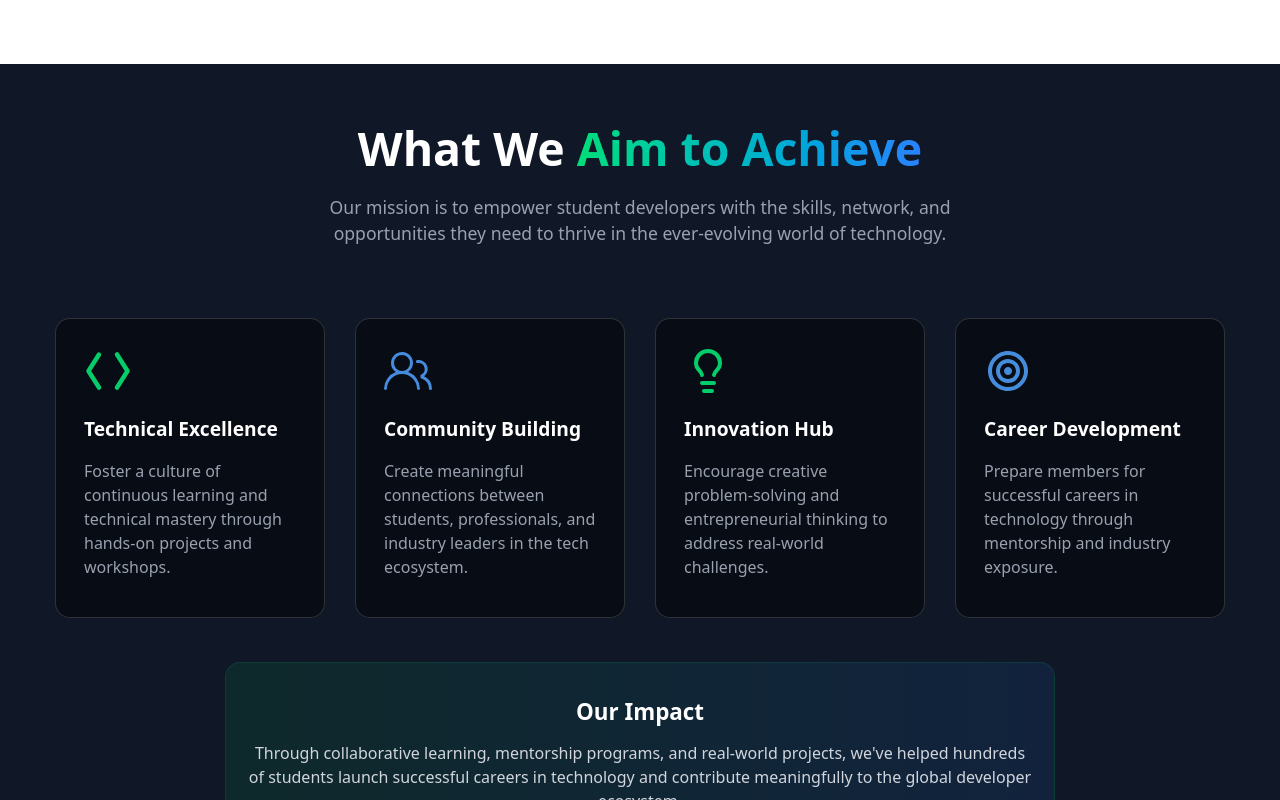
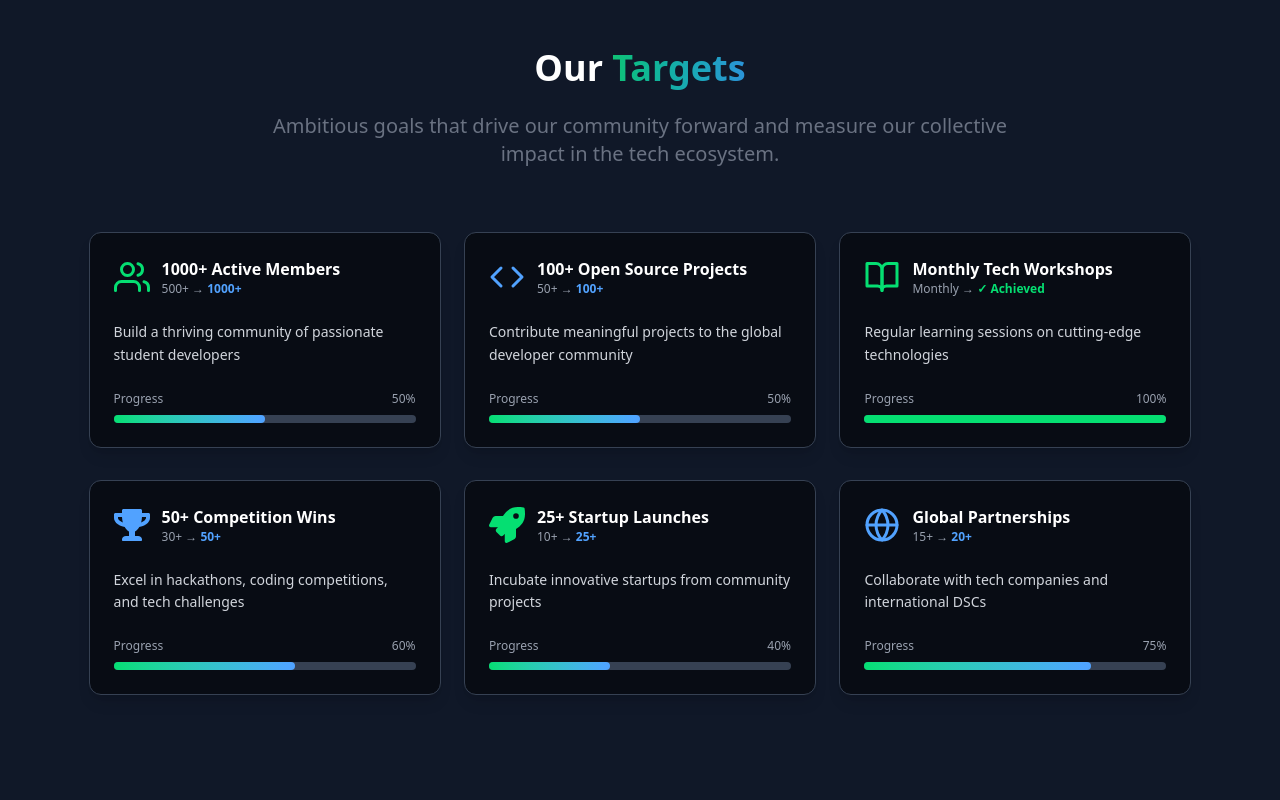
Before and after one commit to EmadLixup/DSC-developer-students-club, a React (Vite) app: page / in a window 1280 px wide. Shown: the top 800 px of the page. Built offline with nearby package versions, Linux system fonts and the light colour scheme.

Commit message:
finished JoinJourney section and Targetes

```diff
--- a/src/App.jsx
+++ b/src/App.jsx
@@ -2,16 +2,18 @@ import "./App.css";
 import Footer from "./components/Footer";
 import Navbar from "./components/Navbar";
 import AimToAchieve from "./sections/AimToAchieve";
+import Targets from "./sections/Targets.jsx";
 
 function App() {
   return (
     <>
-      <Navbar />
-      <main className="min-h-screen flex items-center justify-center bg-gray-50">
-        {/* <h1 className="text-4xl font-bold">DSC Developer Students Club</h1> */}
-        <AimToAchieve></AimToAchieve>
-      </main>
-      <Footer />
+      {/*<Navbar />*/}
+      {/*<main className="min-h-screen flex items-center justify-center bg-gray-50">*/}
+      {/*  /!* <h1 className="text-4xl font-bold">DSC Developer Students Club</h1> *!/*/}
+      {/*  <AimToAchieve></AimToAchieve>*/}
+      {/*</main>*/}
+      {/*<Footer />*/}
+        <Targets/>
     </>
   );
 }
--- a/src/components/JoinJourney.jsx
+++ b/src/components/JoinJourney.jsx
@@ -1,5 +1,20 @@
 const JoinJourney = () => {
-  return <div></div>;
+  return (
+      <div className="py-16 px-4 flex justify-center">
+        <div className="max-w-4xl w-full rounded-xl border border-[#144335]
+                      bg-gradient-to-r from-[#0e292b] via-[#0c2f3a] to-[#11223c]
+                      p-10 text-center">
+          <h2 className="text-2xl font-bold mb-6 text-white">
+            Join Our Journey
+          </h2>
+          <p className="text-md leading-relaxed text-gray-300">
+            Every member plays a crucial role in achieving these ambitious targets.
+            Together, we’re building something extraordinary that will impact the
+            tech community for years to come.
+          </p>
+        </div>
+      </div>
+  );
 };
 
 export default JoinJourney;
--- a/src/components/TargetCard.jsx
+++ b/src/components/TargetCard.jsx
@@ -1,5 +1,59 @@
-const TargetCard = () => {
-  return <div></div>;
+const TargetCard = ({ icon, title, subtitle, description, progress, progressText }) => {
+
+    const [beforeArrow, afterArrow = ""] = subtitle.split("→");
+
+
+    const colorClass = afterArrow.includes("✓")
+        ? "text-green-400"
+        : afterArrow.trim().endsWith("+")
+            ? "text-blue-400"
+            : "text-green-400";
+
+
+    const progressBarClass =
+        progress === 100
+            ? "bg-green-400"
+            : "bg-gradient-to-r from-green-400 to-blue-400";
+
+    return (
+        <div className="bg-[#080c14] text-white rounded-xl p-6 shadow-lg flex flex-col w-88 border border-gray-700">
+
+            <div className="flex items-center gap-3 mb-6">
+                {icon}
+                <div>
+                    <h3 className="font-bold text-md">{title}</h3>
+                    <p className="text-xs text-gray-400">
+                        <span>{beforeArrow}</span>
+                        {afterArrow && (
+                            <>
+                                {" "}→{" "}
+                                <span className={`font-semibold ${colorClass}`}>
+                                    {afterArrow}
+                                </span>
+                            </>
+                        )}
+                    </p>
+                </div>
+            </div>
+
+
+            <p className="text-gray-300 text-sm mb-6 leading-relaxed">{description}</p>
+
+
+            <div className="mt-auto">
+                <div className="flex justify-between text-xs text-gray-400 mb-2">
+                    <span>Progress</span>
+                    <span>{progressText}</span>
+                </div>
+                <div className="w-full bg-gray-700 h-2 rounded">
+                    <div
+                        className={`h-2 rounded ${progressBarClass}`}
+                        style={{ width: `${progress}%` }}
+                    ></div>
+                </div>
+            </div>
+        </div>
+    );
 };
 
 export default TargetCard;
--- a/src/sections/Targets.jsx
+++ b/src/sections/Targets.jsx
@@ -1,13 +1,107 @@
+import TargetCard from "../components/TargetCard";
 import JoinJourney from "../components/JoinJourney";
-import TargetCard from "../components/TargetCard";
+import {
+    FiUsers,
+    FiCode,
+    FiBookOpen,
+    FiGlobe
+} from "react-icons/fi";
+
+import { FaTrophy, FaRocket } from "react-icons/fa";
 
 const Targets = () => {
-  return (
-    <>
-      <TargetCard />
-      <JoinJourney />
-    </>
-  );
+    const data = [
+        {
+            icon: <FiUsers className="text-green-400 text-4xl" />,
+            title: "1000+ Active Members",
+            subtitle: "500+ → 1000+",
+            description: "Build a thriving community of passionate student developers",
+            progress: 50,
+            progressText: "50%",
+        },
+        {
+            icon: <FiCode className="text-blue-400 text-4xl" />,
+            title: "100+ Open Source Projects",
+            subtitle: "50+ → 100+",
+            description: "Contribute meaningful projects to the global developer community",
+            progress: 50,
+            progressText: "50%",
+        },
+        {
+            icon: <FiBookOpen className="text-green-400 text-4xl" />,
+            title: "Monthly Tech Workshops",
+            subtitle: "Monthly → ✓ Achieved",
+            description: "Regular learning sessions on cutting-edge technologies",
+            progress: 100,
+            progressText: "100%",
+        },
+        {
+            icon: <FaTrophy className="text-blue-400 text-4xl" />,
+            title: "50+ Competition Wins",
+            subtitle: "30+ → 50+",
+            description: "Excel in hackathons, coding competitions, and tech challenges",
+            progress: 60,
+            progressText: "60%",
+        },
+        {
+            icon: <FaRocket className="text-green-400 text-4xl" />,
+            title: "25+ Startup Launches",
+            subtitle: "10+ → 25+",
+            description: "Incubate innovative startups from community projects",
+            progress: 40,
+            progressText: "40%",
+        },
+        {
+            icon: <FiGlobe className="text-blue-400 text-4xl" />,
+            title: "Global Partnerships",
+            subtitle: "15+ → 20+",
+            description: "Collaborate with tech companies and international DSCs",
+            progress: 75,
+            progressText: "75%",
+        },
+    ];
+
+    return (
+        <>
+        <div className="min-h-screen bg-[#101828] py-12 px-4 sm:px-6 lg:px-8">
+            <div className="max-w-7xl mx-auto">
+                <div className="text-center mb-16">
+                    <h1 className="text-4xl font-bold mb-6">
+                        <span className="text-white">Our </span>
+                        <span className="bg-gradient-to-r from-[#10c174] to-[#2b93d9] bg-clip-text text-transparent">
+                            Targets
+                        </span>
+                    </h1>
+
+                    <p className="sm:text-xl text-md text-gray-500 max-w-3xl mx-auto">
+                        Ambitious goals that drive our community forward and measure our collective impact in the tech
+                        ecosystem.
+                    </p>
+                </div>
+
+                <div className="grid grid-cols-1  mb-16 md:grid-cols-2 lg:grid-cols-3 gap-8 mx-auto w-full sm:w-[90%] justify-items-center">
+                    {data.map((item, index) => (
+                        <TargetCard
+                            key={index}
+                            icon={item.icon}
+                            title={item.title}
+                            subtitle={item.subtitle}
+                            description={item.description}
+                            progress={item.progress}
+                            progressText={item.progressText}
+                        />
+                    ))}
+                </div>
+            </div>
+
+            <JoinJourney/>
+        </div>
+
+
+       </>
+
+    );
+
 };
 
 export default Targets;
```
